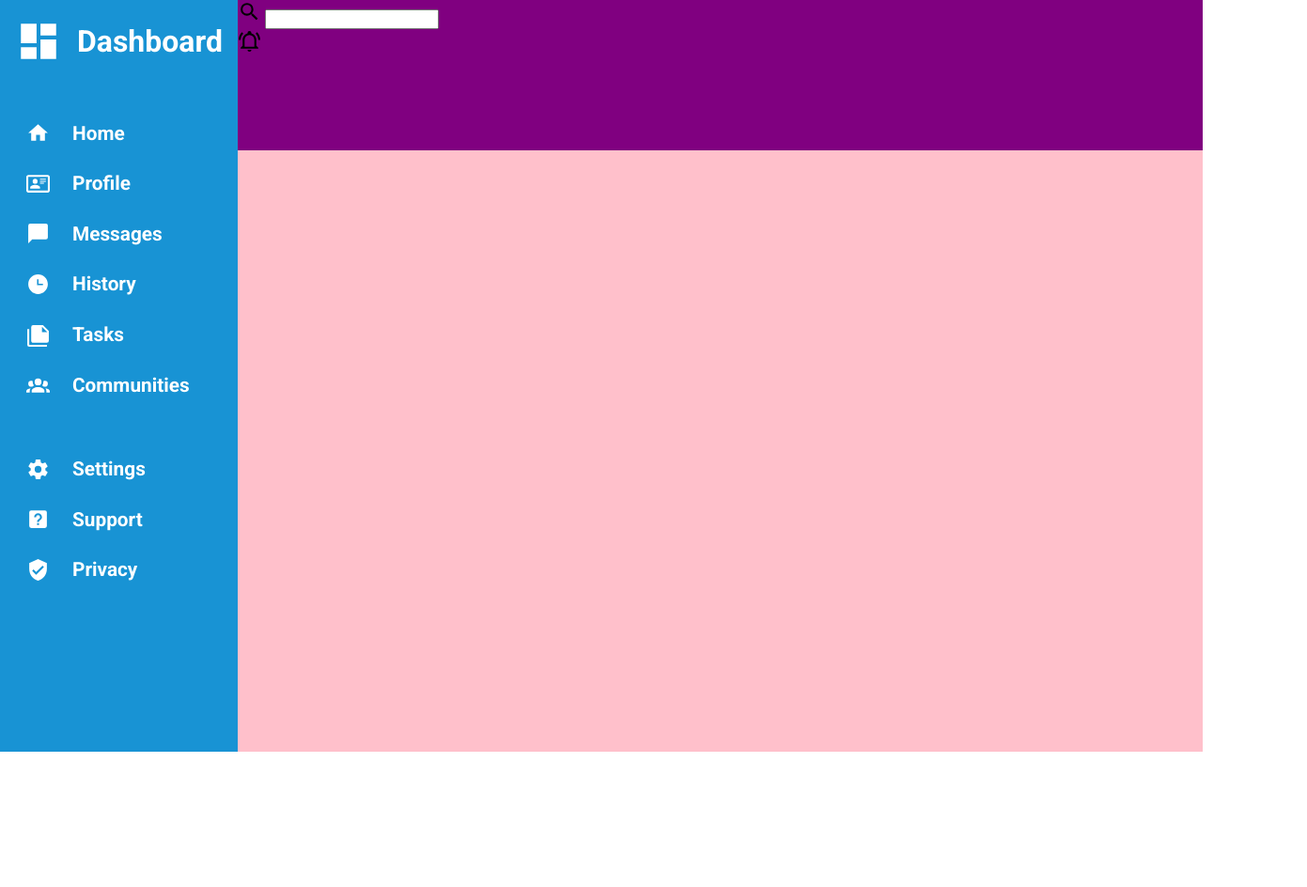
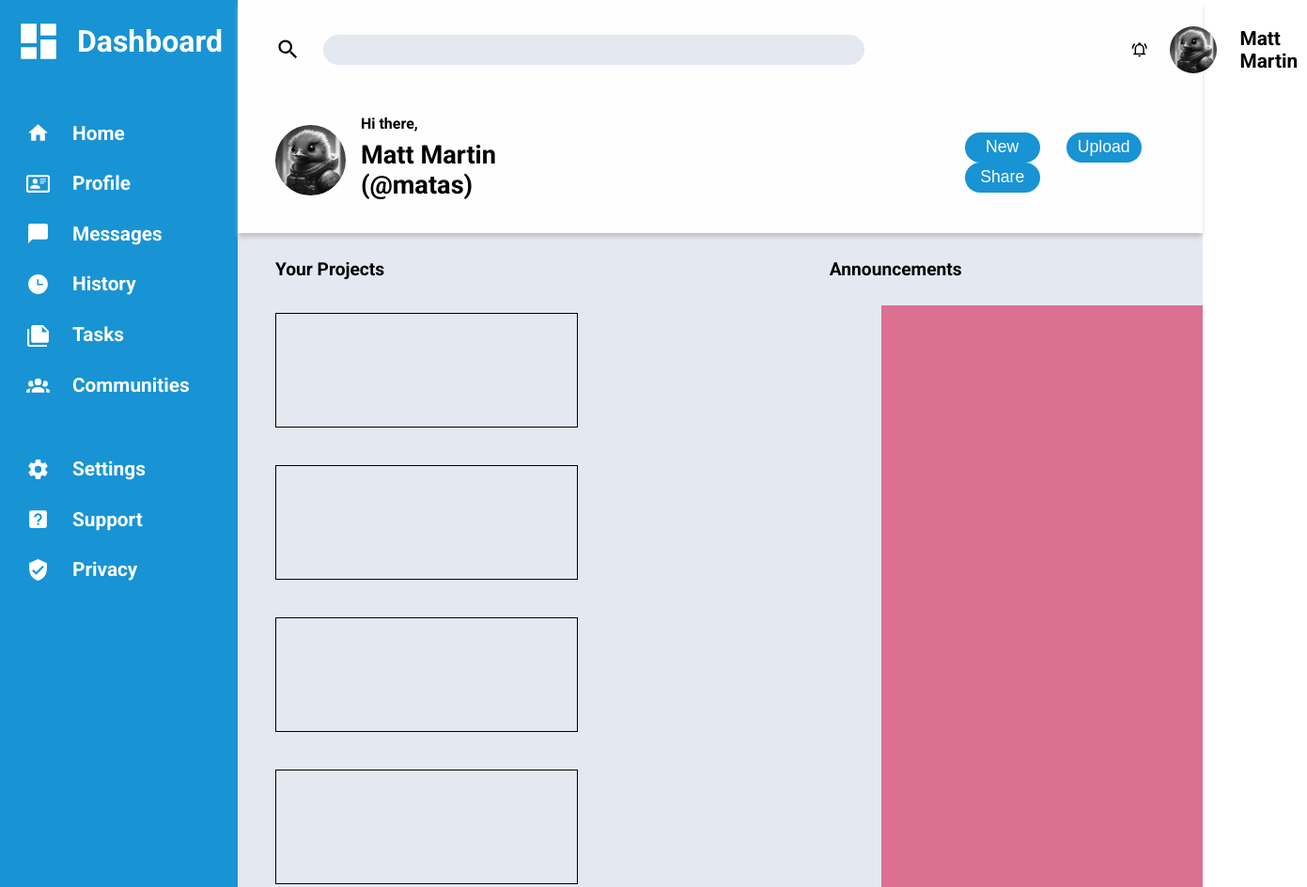
Before and after one commit to MatasMartin/admindashboard, a plain HTML site: page index.html in a window 1280 px wide. Shown: the top 944 px of the page at 94% size, 1391 px wide, since content can reach past the window. Before the commit the page ends 800 px from the top, so only its background shows below. Drawn offline with Linux system fonts and the light colour scheme.

Commit message:
add left and top sections of the page

```diff
--- a/index.html
+++ b/index.html
@@ -63,21 +63,67 @@
                 </div>
                 <div class="account">
                     <svg xmlns="http://www.w3.org/2000/svg" viewBox="0 0 24 24"><title>bell-ring-outline</title><path d="M10,21H14A2,2 0 0,1 12,23A2,2 0 0,1 10,21M21,19V20H3V19L5,17V11C5,7.9 7.03,5.17 10,4.29C10,4.19 10,4.1 10,4A2,2 0 0,1 12,2A2,2 0 0,1 14,4C14,4.1 14,4.19 14,4.29C16.97,5.17 19,7.9 19,11V17L21,19M17,11A5,5 0 0,0 12,6A5,5 0 0,0 7,11V18H17V11M19.75,3.19L18.33,4.61C20.04,6.3 21,8.6 21,11H23C23,8.07 21.84,5.25 19.75,3.19M1,11H3C3,8.6 3.96,6.3 5.67,4.61L4.25,3.19C2.16,5.25 1,8.07 1,11Z" /></svg>
-
+                    <img src="space bird-modified.jpg" alt="Profile Picture">
+                    <p>Matt Martin</p>
                 </div>
             </div>
 
             <div class="top-bottom">
                 <div class="hello">
-
+                    <div class="pfp">
+                        <img src="space bird-modified.jpg" alt="Profile Picture">
+                    </div>
+                    <div class="hello-there">
+                        <p>Hi there,</p>
+                        <p class="name">Matt Martin (@matas)</p>
+                    </div>
                 </div>
                 <div class="upload">
-
+                    <button>New</button>
+                    <button>Upload</button>
+                    <button class="last">Share</button>
                 </div>
             </div>
         </div>
 
         <div class="middle">
+            <div class="text">
+                <p>Your Projects</p>
+                <p>Announcements</p>
+            </div>
+            <div class="middle-grid">
+                <div class="middle-left">
+                    <div class="super">
+
+                    </div>
+                    <div class="less">
+
+                    </div>
+                    <div class="impossible">
+
+                    </div>
+                    <div class="easy">
+
+                    </div>
+                    <div class="ad">
+
+                    </div>
+                    <div class="money">
+
+                    </div>
+                </div>
+
+                <div class="middle-right">
+                    <div class="announcements">
+
+                    </div>
+                    <div class="trending">
+
+                    </div>
+                </div>
+            </div>
+
+
 
         </div>
     </div>
--- a/style.css
+++ b/style.css
@@ -5,9 +5,16 @@ body {
 
 }
 
+img {
+    height: 50px;
+    width: auto;
+    border-radius: 100%;
+}
+
 svg {
     height: 25px;
     width: auto;
+    cursor: pointer;
 }
 
 .left {grid-area: left}
@@ -37,15 +44,18 @@ svg {
     align-items: center;
     margin-left: 1.5vh;
     margin-top: -1.5vh;
+
 }
 
 
 .left p {
     font-size: 1.3rem;
+    cursor: pointer;
 }
 
 .left svg {
     filter: invert(1);
+
 }
 
 .home {
@@ -59,17 +69,149 @@ svg {
 .dashboard {
     gap: 2vh;
     margin-left: 0vh;
+    cursor:default;
 }
 
 .dashboard svg {
     height: 50px;
     width: auto;
+    cursor: default;
 }
 
-.middle {
-    background-color: pink;
+/* /////////////////////////////////////////////// */
+
+.top {
+    background-color: rgb(254,254,255);
+    display: flex;
+    flex-direction: column;
+    padding: 1vh 5vh;
+    box-shadow: 0px 5px 5px -1px rgb(193, 193, 193);
+    z-index: 10;
+    gap: 1vh;
 }
 
-.top {
-    background-color: purple;
+.top-top {
+    display: flex;
+    gap: 30%;
 }
+
+.top-top svg {
+    height: 27px;
+    width: auto;
+}
+
+.searchbar {
+    display: flex;
+    align-items: center;
+    gap: 3vh;
+
+}
+
+.search {
+    border-radius: 50px;
+    outline: none;
+    border: none;
+    background-color: rgb(227,232,241);
+    height: 2rem;
+    width: 70vh;
+    padding: 0vh 1vh;
+    font-size: 1.2rem;
+}
+
+.account {
+    display: flex;
+    align-items: center;
+    gap: 3vh;
+    font-size: 1.3rem;
+}
+
+.account img, .account p {
+    cursor: pointer;
+}
+
+.top-bottom {
+    display: flex;
+    align-items: center;
+    gap: 50%;
+}
+
+.hello {
+    display: flex;
+    gap: 2vh;
+    align-items: center;
+}
+
+.hello img {
+    height: 75px;
+    width: auto;
+}
+
+.hello-there {
+    font-size: 1rem;
+}
+
+.name {
+    font-size: 1.7rem;
+    margin-top: -1vh;
+}
+
+
+.upload button {
+    background-color: rgb(24,147,212);
+    border: none;
+    border-radius: 50px;
+    color: white;
+    height: 4vh;
+    width: 10vh;
+    font-size: 1.1rem;
+    margin-right: 3vh;
+    cursor: pointer;
+}
+
+.upload .last {
+    margin-right: 0vh;
+}
+
+
+
+
+/* /////////////////////////////////////////////// */
+
+.middle {
+    background-color: rgb(227,232,241);
+    display: flex;
+    flex-direction: column;
+}
+
+.text {
+    display: flex;
+    gap: 50%;
+    font-size: 1.2rem;
+    padding: 1vh 5vh;
+}
+
+.middle-grid {
+    display: grid;
+    grid-template-columns: 2fr 1fr;
+    height: 100%;
+}
+
+.middle-left {
+    /* background-color: pink;  */
+    display: flex;
+    flex-direction: row;
+    flex-wrap: wrap;
+    gap: 5vh;
+    padding: 1vh 5vh;
+}
+
+.middle-right {
+    background-color: palevioletred;
+
+}
+
+.middle-left > * {
+    border: 1px solid black;
+    width: 40vh;
+    height: 15vh;
+}
```
